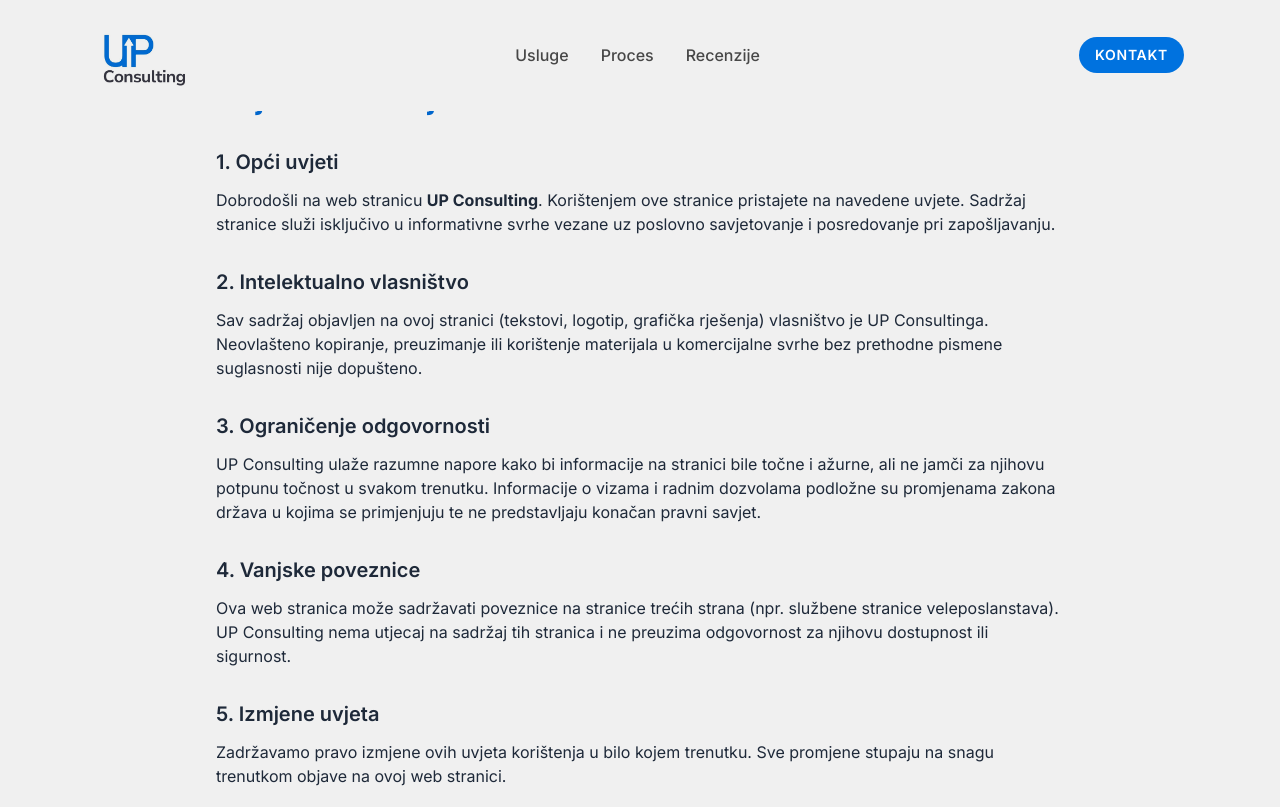
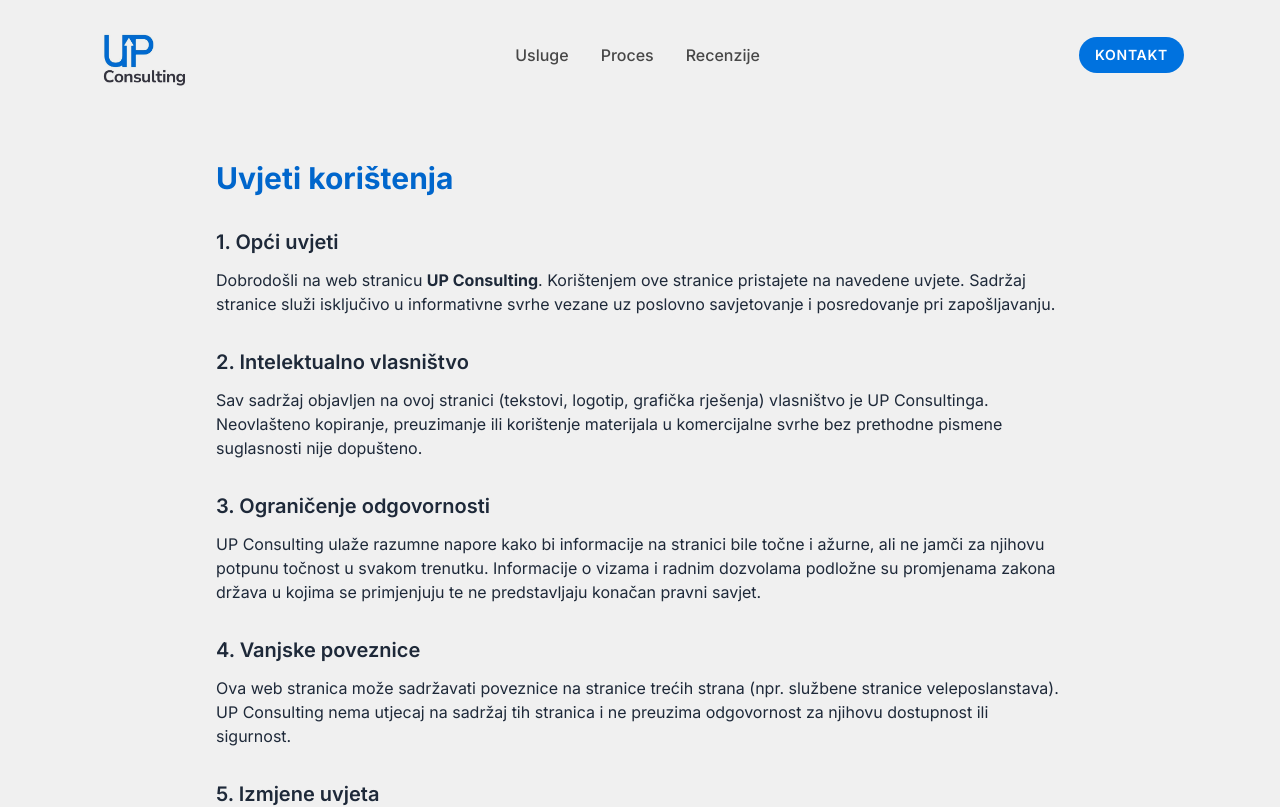
Before and after one commit to AdrianPalcic/up-consulting, a Next.js app: page /uvjeti-koristenja in a window 1280 px wide. Shown: the top 807 px of the page. Built offline with nearby package versions, Linux system fonts and the light colour scheme; a web font is replaced by a local one.

Commit message:
new margin for pages

```diff
--- a/app/politika-privatnosti/page.tsx
+++ b/app/politika-privatnosti/page.tsx
@@ -2,7 +2,7 @@ import React from 'react';
 
 const PolitikaPrivatnosti = () => {
   return (
-    <main className="max-w-4xl mx-auto px-6 py-20 text-gray-800">
+    <main className="max-w-4xl mx-auto px-6 py-20 text-gray-800 mt-20">
       <h1 className="text-3xl font-bold mb-8 text-[#0066cc]">Politika privatnosti</h1>
 
       <p className="mb-6 text-sm text-gray-500 italic">Zadnje ažuriranje: 12. veljače 2026.</p>
--- a/app/uvjeti-koristenja/page.tsx
+++ b/app/uvjeti-koristenja/page.tsx
@@ -2,7 +2,7 @@ import React from 'react';
 
 const UvjetiKoristenja = () => {
   return (
-    <main className="max-w-4xl mx-auto px-6 py-20 text-gray-800">
+    <main className="max-w-4xl mx-auto px-6 py-20 text-gray-800 mt-20">
       <h1 className="text-3xl font-bold mb-8 text-[#0066cc]">Uvjeti korištenja</h1>
 
       <section className="space-y-8 text-leading-relaxed">
```
